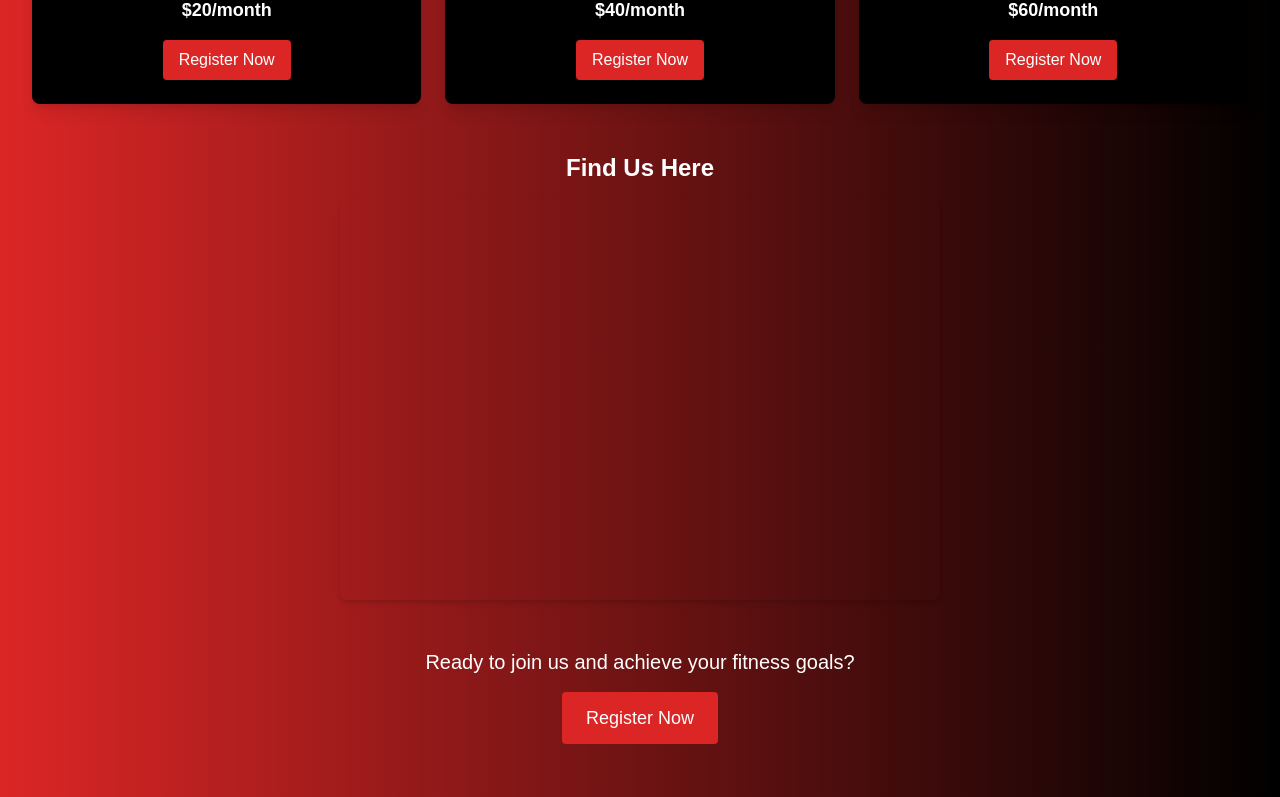
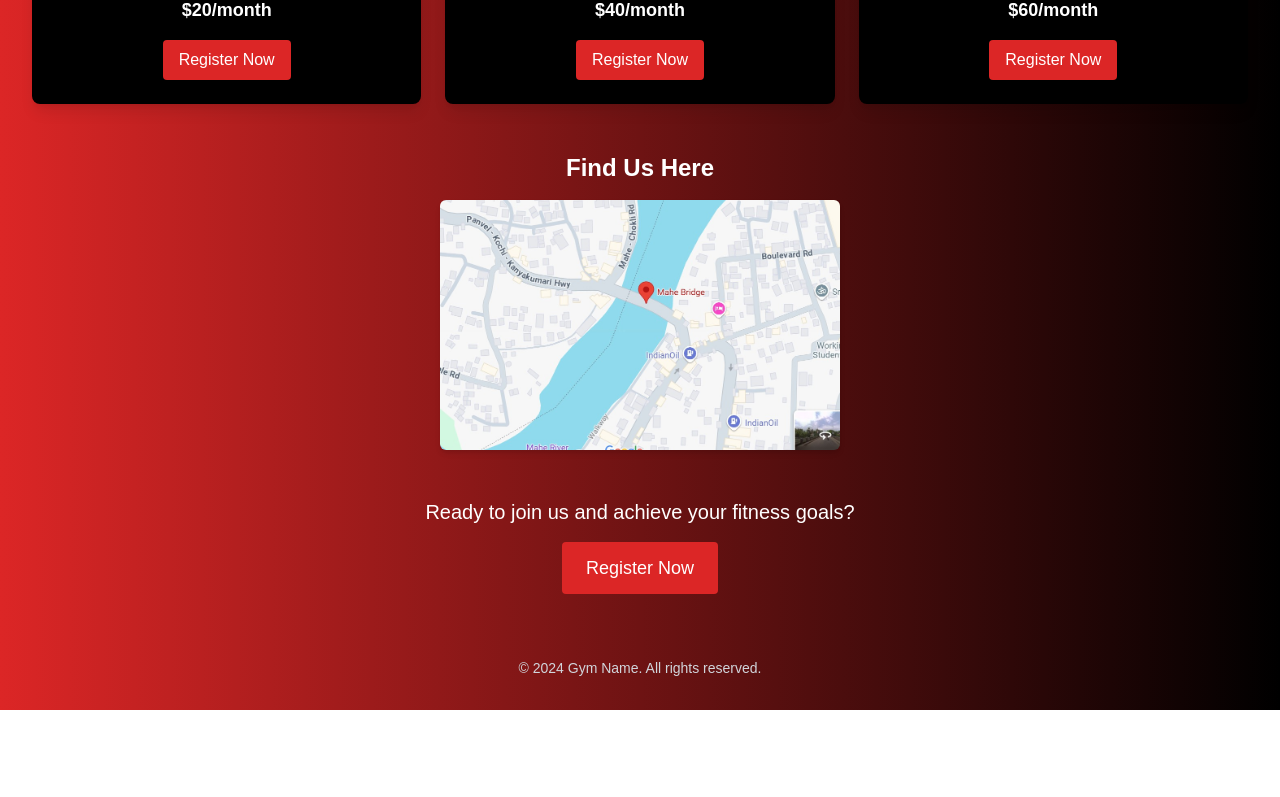
Before and after one commit to melwin3210/gym-app, a Next.js app: page / in a window 1280 px wide. Shown: the part 668-1465 px from the top of the page. After the commit the page ends 1378 px from the top, so only its background shows below. Built offline with nearby package versions, Linux system fonts and the light colour scheme.

Commit message:
map image added

```diff
--- a/components/Map.js
+++ b/components/Map.js
@@ -1,4 +1,4 @@
-import React from 'react'
+import React from "react";
 
 const Map = () => {
   return (
@@ -12,21 +12,22 @@ const Map = () => {
           target="_blank"
           rel="noopener noreferrer"
           className="block mx-auto rounded-md overflow-hidden shadow-md"
-     style={{ maxWidth: "600px" }}
+          style={{ maxWidth: "400px" }} // Limit the width
         >
-     <iframe
-       title="Gym Location"
-       src=''
-       width="100%"
-       height="400"
-       style={{ border: 0, pointerEvents: "none" }} // Prevent interaction with the embedded map
-       loading="lazy"
-     ></iframe>
+          <img
+            src="/map.jpg" // Static map image
+            alt="Gym Location"
+            style={{
+              width: "100%", // Ensure the image scales to fit width
+              height: "250px", // Set a fixed height
+              objectFit: "cover", // Crop and scale image to fit the frame perfectly
+              border: 0, // Remove any border
+            }}
+          />
         </a>
       </section>
+    </div>
+  );
+};
 
-    </div>
-  )
-}
-
-export default Map
+export default Map;
```
Also changed, not shown: public/map.jpg (added). Lines whose indentation alone changed are shown as unchanged.
